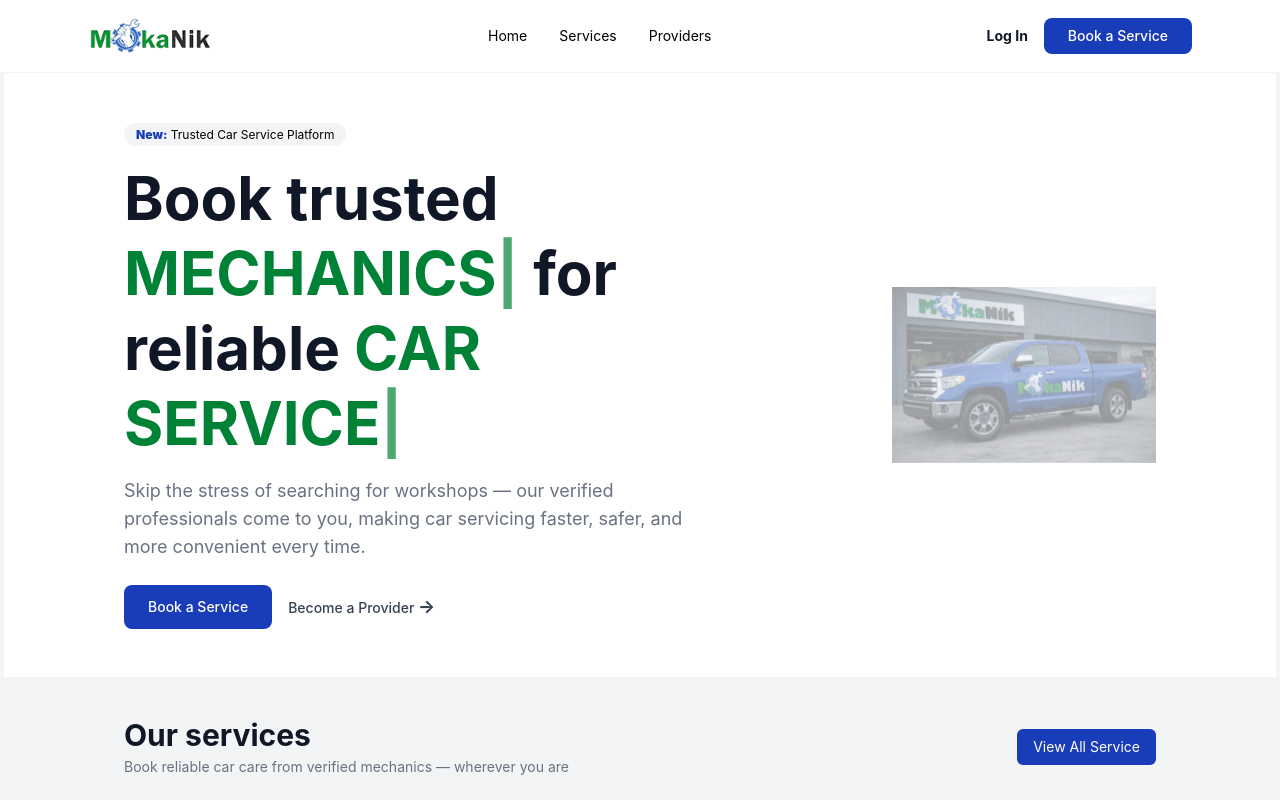
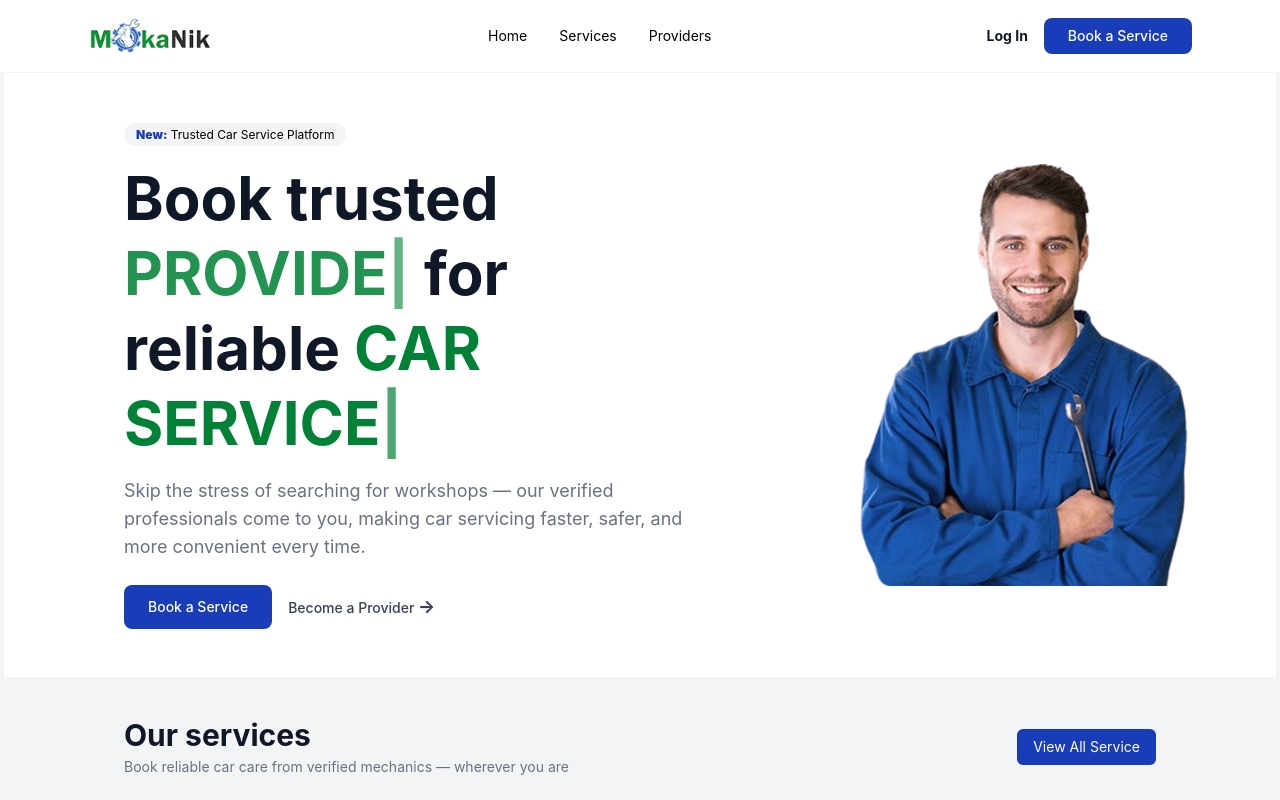
Before and after one commit to MokaNikApp/Frontend, a React (Vite) app: page / in a window 1280 px wide. Shown: the top 800 px of the page. Built offline with nearby package versions, Linux system fonts and the light colour scheme.

Commit message:
Updated hero animations and UI improvements

```diff
--- a/src/components/home/Hero.jsx
+++ b/src/components/home/Hero.jsx
@@ -1,58 +1,77 @@
 import { useEffect, useState } from "react";
 
 export default function Hero() {
-  const mechanicText = "MECHANICS";
   const serviceText = "CAR SERVICE";
 
+  const mechanicWords = [
+    "MECHANICS",
+    "PROVIDERS",
+    "ENGINEERS",
+    "TECHNICIANS",
+    "SPECIALISTS",
+    "CONSULTANTS",
+  ];
+
+  const [wordIndex, setWordIndex] = useState(0);
   const [typedMechanic, setTypedMechanic] = useState("");
+  const [isDeleting, setIsDeleting] = useState(false);
+  const [fade, setFade] = useState(true);
+
   const [typedService, setTypedService] = useState("");
 
-  const images = [
-    "/images/hero-mechanic.png",
-    "/images/hero-mechanic2.jpeg",
-    "/images/hero-mechanic3.jpeg",
-    "/images/hero-mechanic4.jpeg",
-    "/images/hero-mechanic5.jpeg",
-    "/images/hero-mechanic6.jpeg",
-  ];
+  // TYPEWRITER FADE IN + TYPEWRITER FADE OUT
+  useEffect(() => {
+    const currentWord = mechanicWords[wordIndex];
+    let i = isDeleting ? typedMechanic.length : 0;
 
-  const [currentImage, setCurrentImage] = useState(images[0]);
-  const [fade, setFade] = useState(true);
+    const interval = setInterval(() => {
+      if (!isDeleting) {
+        // typing forward
+        setTypedMechanic(currentWord.slice(0, i + 1));
+        i++;
 
-  // TYPEWRITER
+        if (i === currentWord.length) {
+          clearInterval(interval);
+
+          // pause before deleting
+          setTimeout(() => {
+            setIsDeleting(true);
+          }, 2000);
+        }
+      } else {
+        // deleting (typewriter fade out)
+        setTypedMechanic(currentWord.slice(0, i - 1));
+        i--;
+
+        if (i === 0) {
+          clearInterval(interval);
+
+          // move to next word
+          setIsDeleting(false);
+          setWordIndex((prev) => (prev + 1) % mechanicWords.length);
+        }
+      }
+    }, isDeleting ? 150 : 200);
+
+    return () => clearInterval(interval);
+  }, [wordIndex, isDeleting]);
+
+  // FADE CONTROL
   useEffect(() => {
-    let i = 0;
+    setFade(false);
+    const t = setTimeout(() => setFade(true), 50);
+    return () => clearTimeout(t);
+  }, [typedMechanic]);
+
+  // TYPEWRITER FOR SERVICE
+  useEffect(() => {
     let j = 0;
 
-    const mechanicInterval = setInterval(() => {
-      setTypedMechanic(mechanicText.slice(0, i + 1));
-      i++;
-      if (i === mechanicText.length) clearInterval(mechanicInterval);
-    }, 100);
-
-    const serviceInterval = setInterval(() => {
+    const interval = setInterval(() => {
       setTypedService(serviceText.slice(0, j + 1));
       j++;
-      if (j === serviceText.length) clearInterval(serviceInterval);
-    }, 120);
-
-    return () => {
-      clearInterval(mechanicInterval);
-      clearInterval(serviceInterval);
-    };
-  }, []);
-
-  // FADE IMAGE TRANSITION
-  useEffect(() => {
-    const interval = setInterval(() => {
-      setFade(false);
-
-      setTimeout(() => {
-        const randomIndex = Math.floor(Math.random() * images.length);
-        setCurrentImage(images[randomIndex]);
-        setFade(true);
-      }, 500);
-    }, 3000);
+      if (j === serviceText.length) clearInterval(interval);
+    }, 200);
 
     return () => clearInterval(interval);
   }, []);
@@ -72,7 +91,12 @@
 
         <h1 className="mt-4 text-3xl sm:text-4xl md:text-5xl lg:text-6xl font-bold leading-tight text-gray-900">
           Book trusted{" "}
-          <span className="text-green-700">
+          <span
+            className={`
+              text-green-700 inline-block transition-opacity duration-300
+              ${fade ? "opacity-100" : "opacity-0"}
+            `}
+          >
             {typedMechanic}
             <span className="animate-pulse">|</span>
           </span>{" "}
@@ -101,15 +125,11 @@
       </div>
 
       {/* RIGHT IMAGE */}
-      <div className="mt-10 md:mt-0 flex justify-center px-4 sm:px-8 lg:px-24">
+      <div className="mt-10 md:mt-0 flex justify-center">
         <img
-          src={currentImage}
+          src="/images/hero-mechanic.png"
           alt="mechanic"
-          className={`
-            w-full max-w-xs sm:max-w-sm md:max-w-md lg:max-w-lg object-contain
-            transition-opacity duration-500 ease-in-out
-            ${fade ? "opacity-100" : "opacity-0"}
-          `}
+          className="w-full max-w-xs sm:max-w-sm md:max-w-md lg:max-w-lg object-contain"
         />
       </div>
     </div>
```
